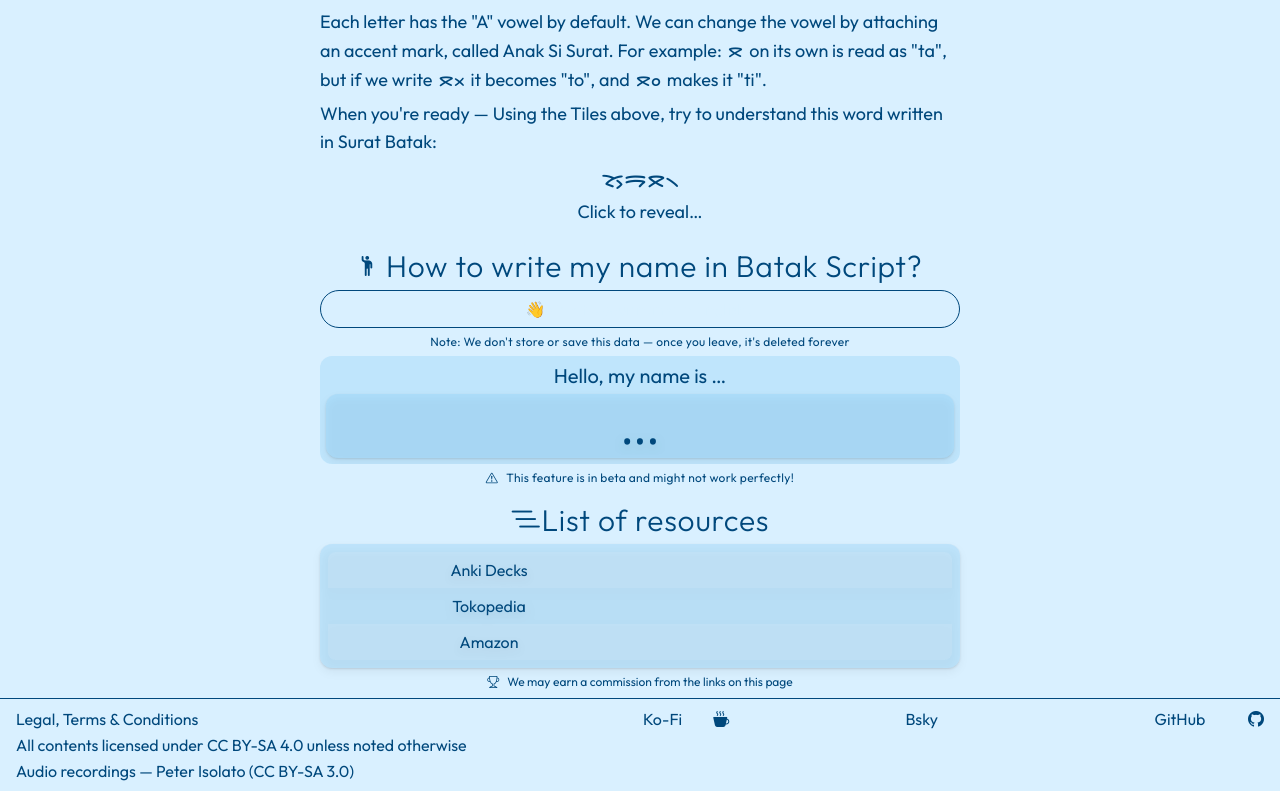
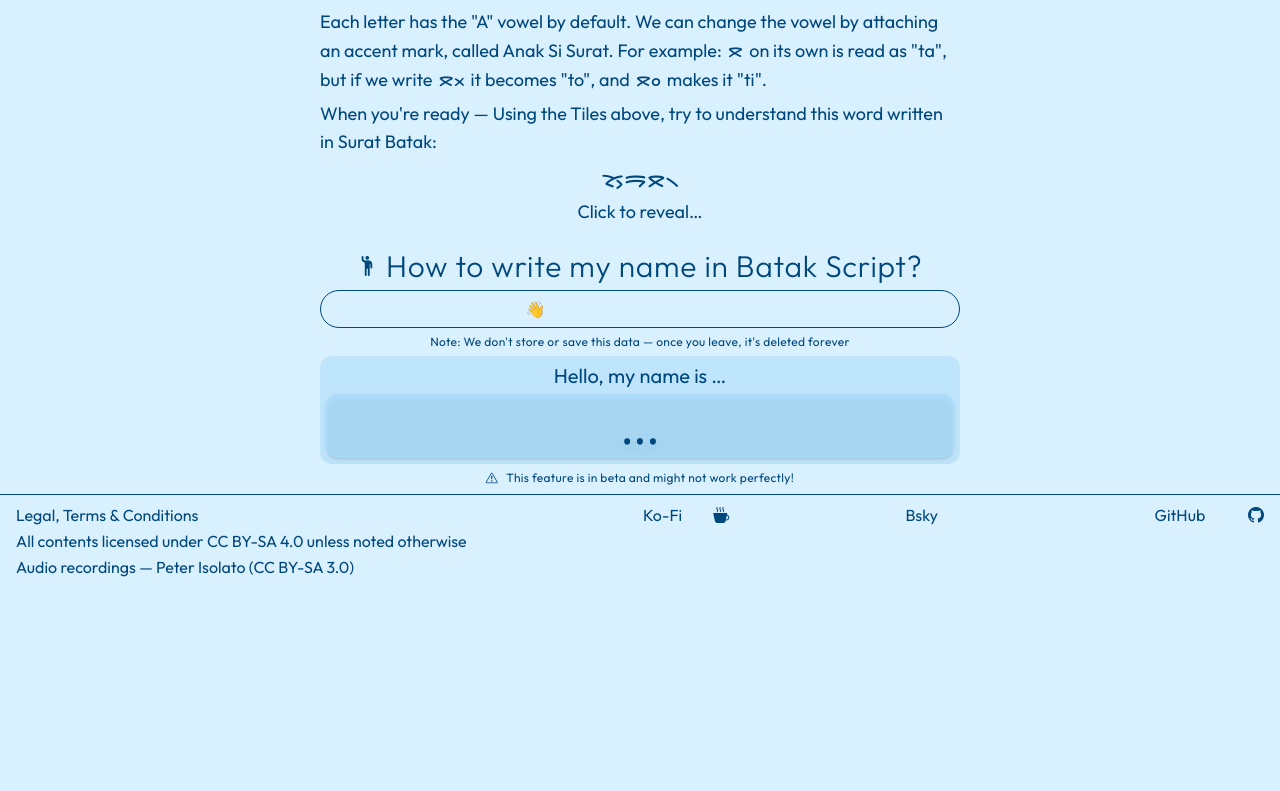
Before and after one commit to matthew-mcewen/surat, a Next.js app in the folder surat/: page / in a window 1280 px wide. Shown: the part 785-1576 px from the top of the page. After the commit the page ends 1372 px from the top, so only its background shows below. Built offline with nearby package versions, Linux system fonts and the light colour scheme.

Commit message:
comment out unused section

```diff
--- a/surat/src/app/page.js
+++ b/surat/src/app/page.js
@@ -14,7 +14,7 @@ export default function Home() {
                 <GlyphArea/>
                 <HowItWorks/>
                 <WriteMyName/>
-                <Resources/>
+                {/*<Resources/>*/}
             </div>
             <Footer/>
         </>
```
